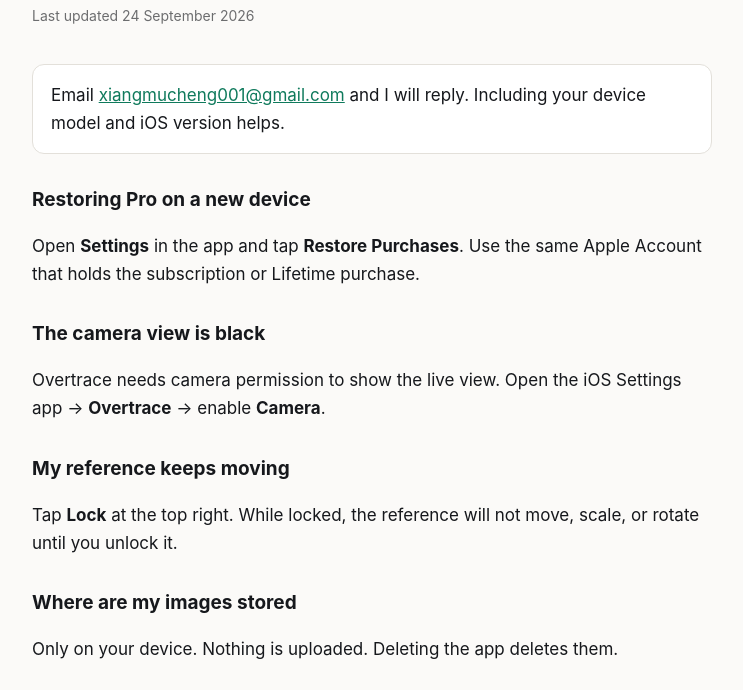
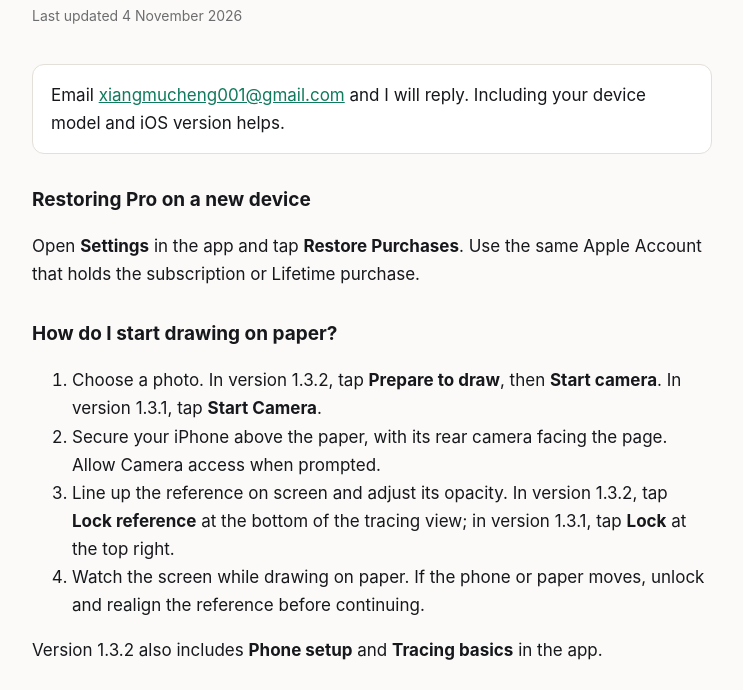
Before and after one commit to chengai1106/overtrace-legal, a plain HTML site: page support.html in a window 1280 px wide. Shown: the part 109-799 px from the top of the page, without its empty margins (268-1011 px from the left). Drawn offline with Linux system fonts and the light colour scheme.

Commit message:
Update support guidance for tracing flow

```diff
--- a/support.html
+++ b/support.html
@@ -31,7 +31,7 @@
 <header>
   <p class="brand">Overtrace</p>
   <h1>Support</h1>
-  <p class="meta">Last updated 24 September 2026</p>
+  <p class="meta">Last updated 4 November 2026</p>
 </header>
 
 <div class="card">
@@ -42,13 +42,21 @@
 <h2>Restoring Pro on a new device</h2>
 <p>Open <b>Settings</b> in the app and tap <b>Restore Purchases</b>. Use the same Apple Account that holds the subscription or Lifetime purchase.</p>
 
+<h2>How do I start drawing on paper?</h2>
+<ol>
+  <li>Choose a photo. In version 1.3.2, tap <b>Prepare to draw</b>, then <b>Start camera</b>. In version 1.3.1, tap <b>Start Camera</b>.</li>
+  <li>Secure your iPhone above the paper, with its rear camera facing the page. Allow Camera access when prompted.</li>
+  <li>Line up the reference on screen and adjust its opacity. In version 1.3.2, tap <b>Lock reference</b> at the bottom of the tracing view; in version 1.3.1, tap <b>Lock</b> at the top right.</li>
+  <li>Watch the screen while drawing on paper. If the phone or paper moves, unlock and realign the reference before continuing.</li>
+</ol>
+<p>Version 1.3.2 also includes <b>Phone setup</b> and <b>Tracing basics</b> in the app.</p>
+
 <h2>The camera view is black</h2>
 <p>Overtrace needs camera permission to show the live view. Open the iOS Settings app →
 <b>Overtrace</b> → enable <b>Camera</b>.</p>
 
 <h2>My reference keeps moving</h2>
-<p>Tap <b>Lock</b> at the top right. While locked, the reference will not move, scale, or rotate
-until you unlock it.</p>
+<p>After aligning the photo, use <b>Lock reference</b> at the bottom of the tracing view in version 1.3.2, or <b>Lock</b> at the top right in version 1.3.1. Lock prevents on-screen move, scale and rotate gestures. It does not keep the reference aligned if the phone or paper physically moves; realign it before continuing.</p>
 
 <h2>Where are my images stored</h2>
 <p>Only on your device. Nothing is uploaded. Deleting the app deletes them.</p>
```
